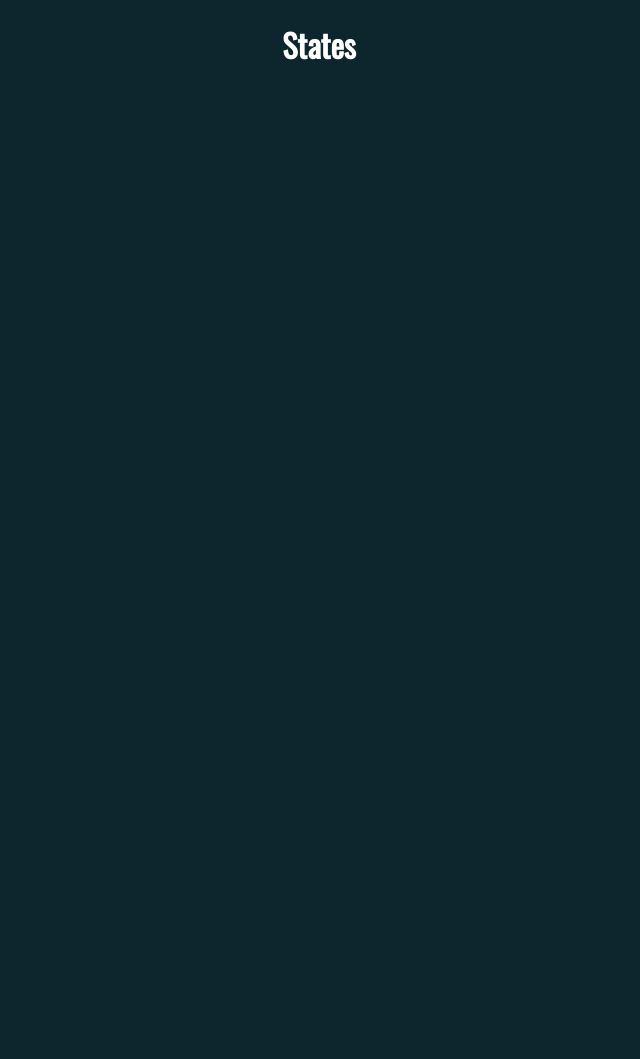
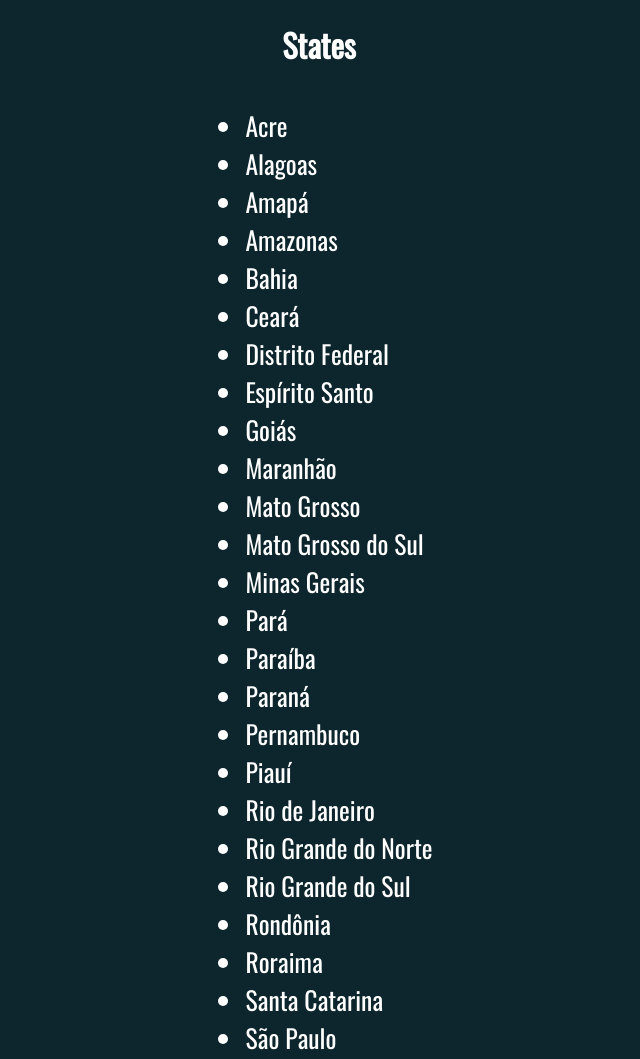
Before and after one commit to MateusBU/Ajax_exercises, a website: page fetch1.html in a window 1280 px wide. Shown: the top 1059 px of the page, without its empty margins (321-961 px from the left). Before the commit the page ends 800 px from the top, so only its background shows below. Drawn offline with Linux system fonts and the light colour scheme.

Commit message:
Working with Fetch API

```diff
--- a/fetch1.html
+++ b/fetch1.html
@@ -11,6 +11,15 @@
     <h1>States</h1>
 
     <script>
-        // ...
+        const url = 'data/states.json'
+
+        fetch(url) //return a Promise
+            .then(resp => resp.json()) //necessary to convert, because of fetch
+            .then(states => {
+                const items = states.reduce(
+                    (html, state) => html + `<li>${state.name}</li>`, ''
+                );
+                document.body.insertAdjacentHTML('beforeend', `<ul>${items}</ul>`);
+            })
     </script>
 </body>
```
